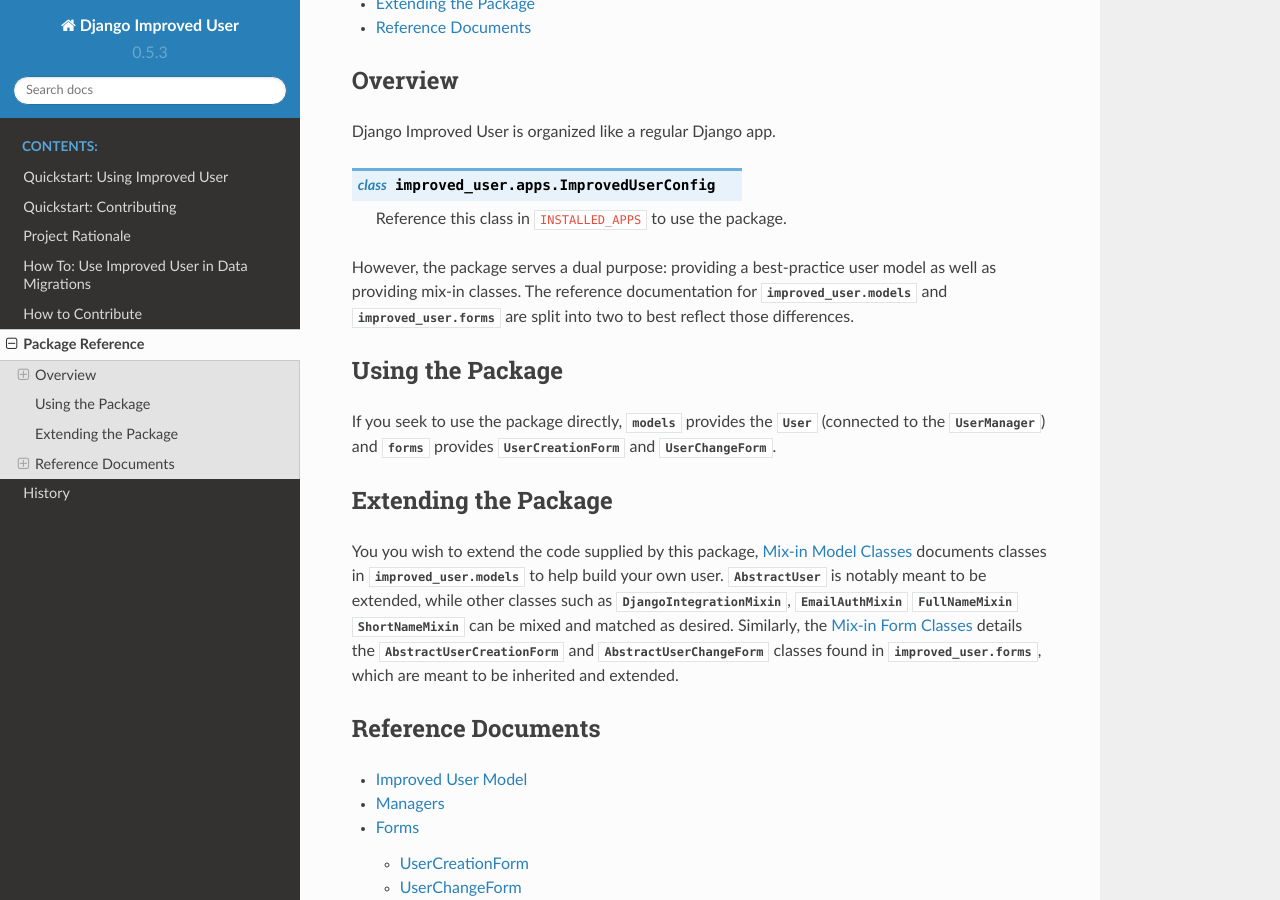
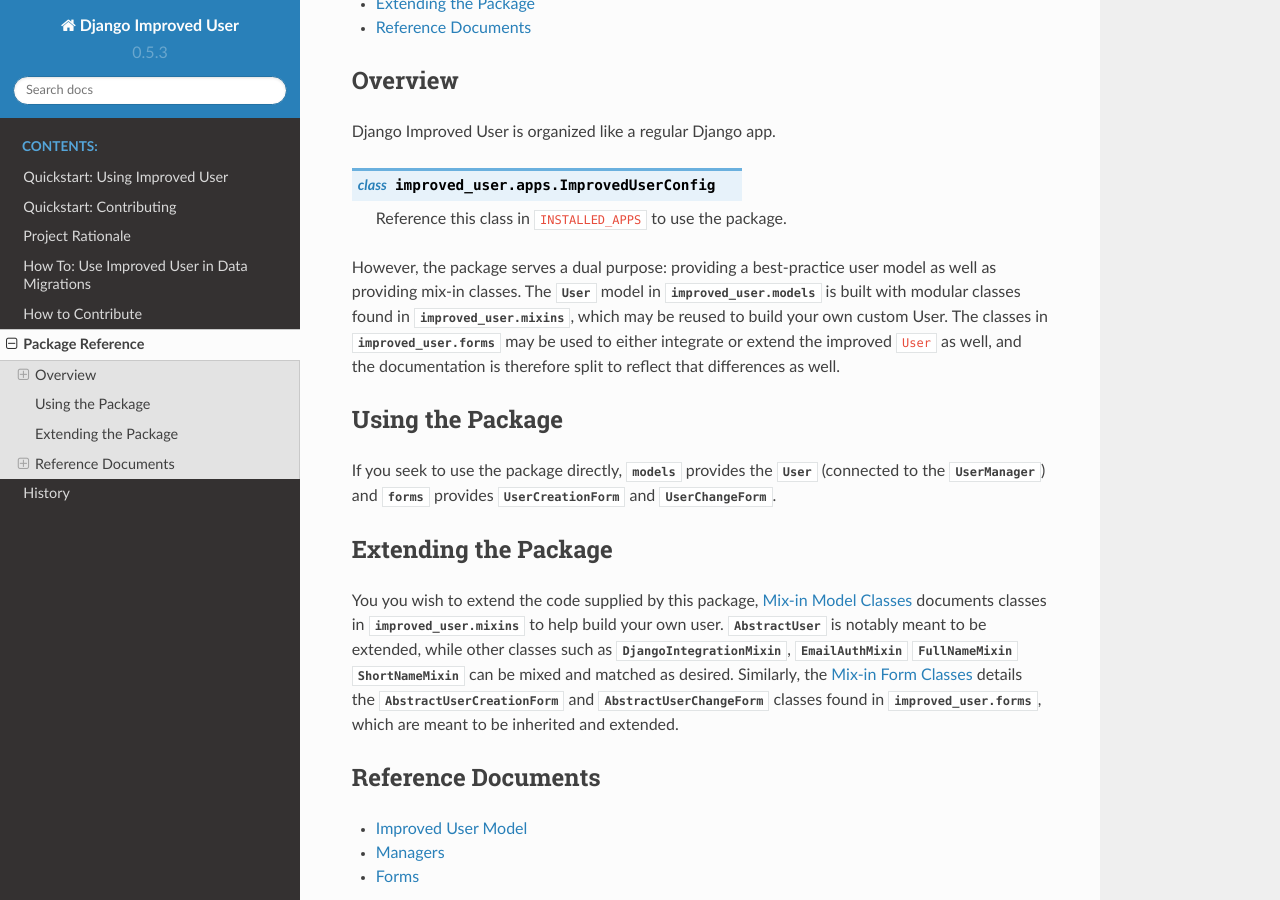
Before and after one commit to jambonrose/django-improved-user, a Sphinx documentation site: the page built from docs/source/modules.rst, in a window 1280 px wide and 900 px high, scrolled down 252 px. Built offline with Sphinx 7.4.7 and the Read the Docs theme 2.0.0, drawn with Linux system fonts in a browser that asks for light colours.

Commit message:
Fix documentation references after refactor

```diff
--- a/docs/rationale.rst
+++ b/docs/rationale.rst
@@ -37,9 +37,9 @@
 `Django Unleashed`_ and his `consulting experience`_, and integrated it
 into the project. The result is a :class:`~improved_user.models.User`
 model that can be used out of the box (see :doc:`quickstart` for
-details) and a set of :doc:`mix-in classes <source/mixin_models>` to allow for
-creation of new User models (notably, the
-:class:`~improved_user.models.DjangoIntegrationMixin`).
+details) and a set of :doc:`mix-in classes <source/mixin_models>` to
+allow for creation of new User models (notably, the
+:class:`~improved_user.mixins.DjangoIntegrationMixin`).
 
 We hope you find our work useful!
 
--- a/docs/source/managers.rst
+++ b/docs/source/managers.rst
@@ -2,6 +2,8 @@
 Managers
 ########
 
-.. autoclass:: improved_user.models.UserManager
+.. py:module:: improved_user.managers
+
+.. autoclass:: improved_user.managers.UserManager
    :members:
    :undoc-members:
--- a/docs/source/modules.rst
+++ b/docs/source/modules.rst
@@ -22,10 +22,13 @@
     Reference this class in ``INSTALLED_APPS`` to use the package.
 
 However, the package serves a dual purpose: providing a best-practice
-user model as well as providing mix-in classes. The reference
-documentation for :py:mod:`improved_user.models` and
-:py:mod:`improved_user.forms` are split into two to best reflect those
-differences.
+user model as well as providing mix-in classes. The
+:py:class:`~improved_user.models.User` model in
+:py:mod:`improved_user.models` is built with modular classes found in
+:py:mod:`improved_user.mixins`, which may be reused to build your own
+custom User. The classes in :py:mod:`improved_user.forms` may be used to
+either integrate or extend the improved ``User`` as well, and the
+documentation is therefore split to reflect that differences as well.
 
 *****************
 Using the Package
@@ -43,14 +46,14 @@
 *********************
 
 You you wish to extend the code supplied by this package,
-:doc:`mixin_models` documents classes in :py:mod:`improved_user.models`
+:doc:`mixin_models` documents classes in :py:mod:`improved_user.mixins`
 to help build your own user.
-:py:class:`~improved_user.models.AbstractUser` is notably meant to be
+:py:class:`~improved_user.mixins.AbstractUser` is notably meant to be
 extended, while other classes such as
-:py:class:`~improved_user.models.DjangoIntegrationMixin`,
-:py:class:`~improved_user.models.EmailAuthMixin`
-:py:class:`~improved_user.models.FullNameMixin`
-:py:class:`~improved_user.models.ShortNameMixin` can be mixed and
+:py:class:`~improved_user.mixins.DjangoIntegrationMixin`,
+:py:class:`~improved_user.mixins.EmailAuthMixin`
+:py:class:`~improved_user.mixins.FullNameMixin`
+:py:class:`~improved_user.mixins.ShortNameMixin` can be mixed and
 matched as desired. Similarly, the :doc:`mixin_forms` details the
 :py:class:`~improved_user.forms.AbstractUserCreationForm` and
 :py:class:`~improved_user.forms.AbstractUserChangeForm` classes found in
```
Also changed, not shown: docs/data_migrations.rst (+5 -4 lines), docs/source/mixin_models.rst (+7 -5 lines).
